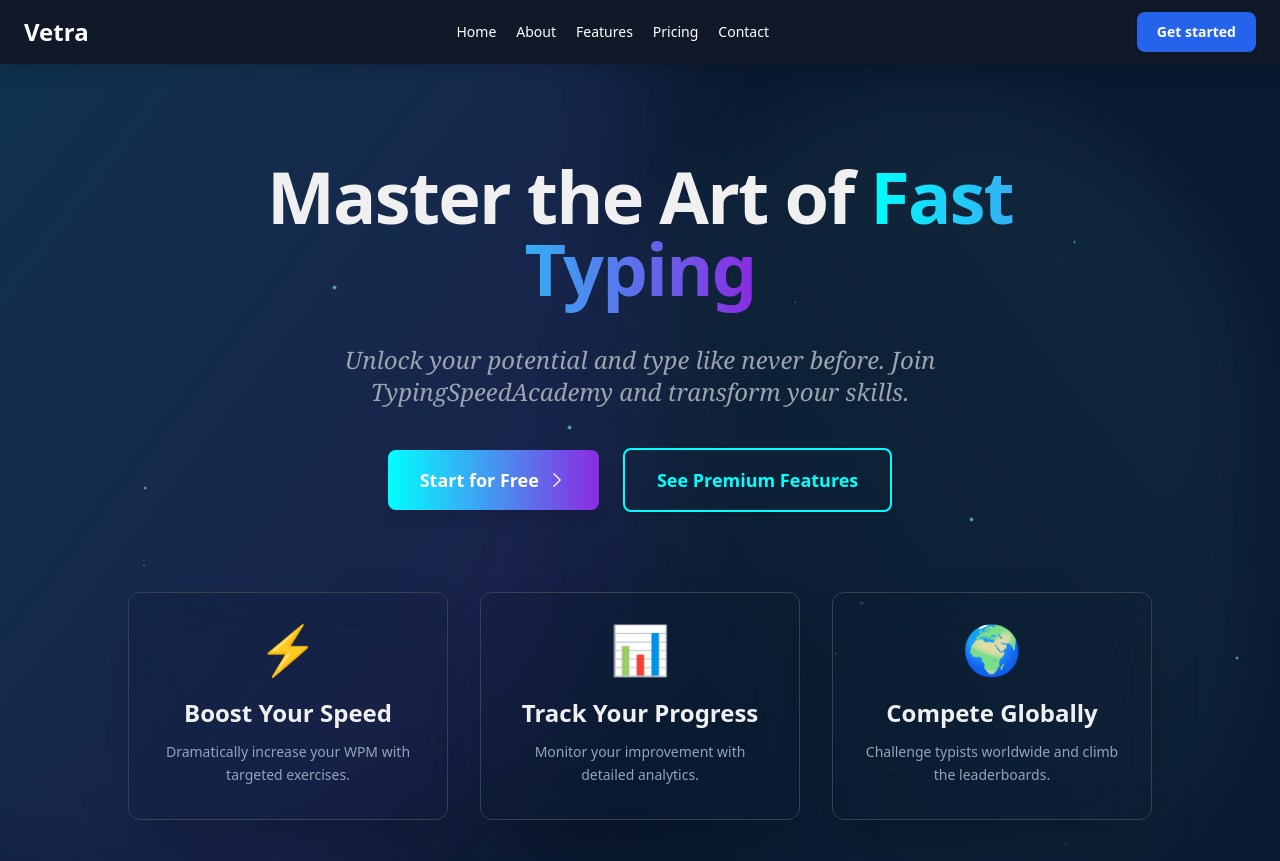
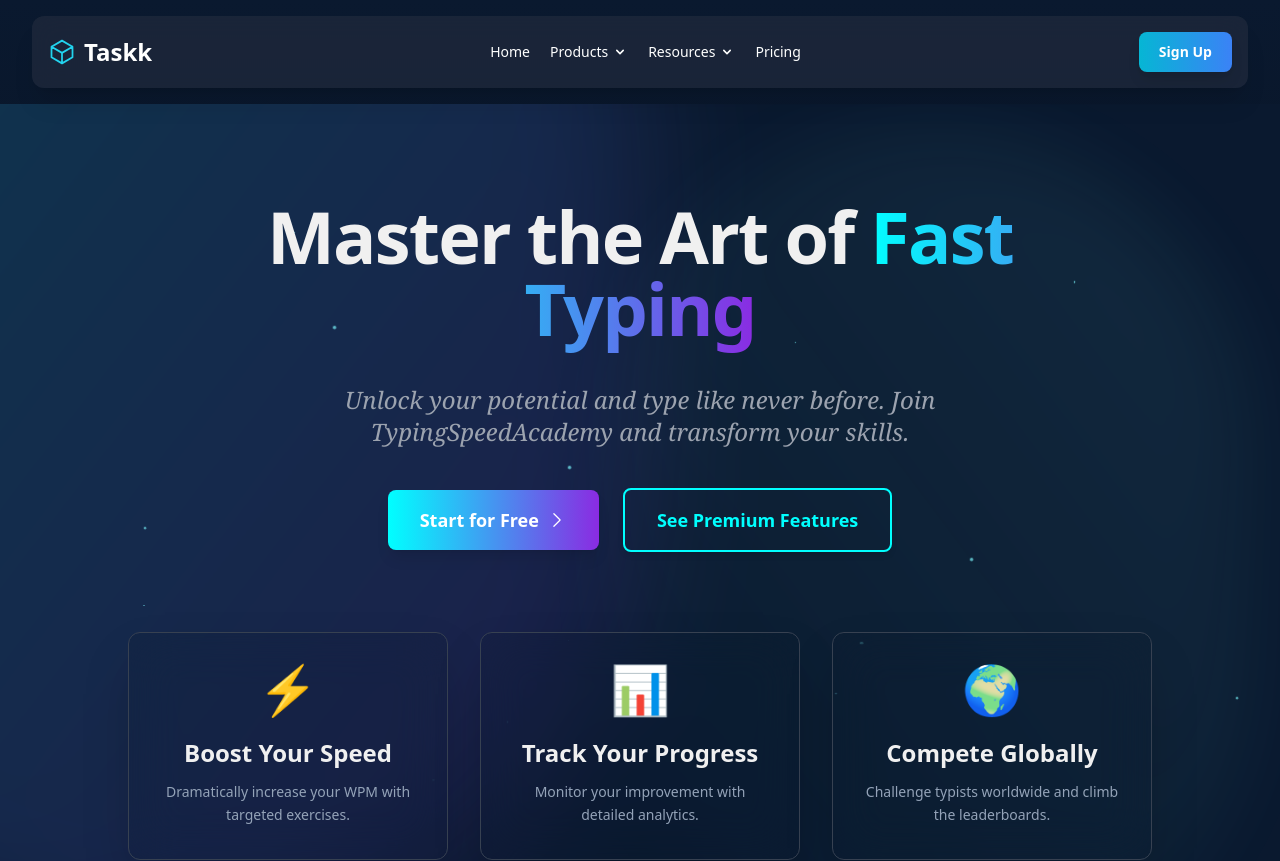
Before and after one commit to typingspeedacademy/typingspeedacadem, a Next.js app: page / in a window 1280 px wide. Shown: the top 861 px of the page. Built offline with nearby package versions, Linux system fonts and the light colour scheme.

Commit message:
Add files via upload

```diff
--- a/src/components/Header.tsx
+++ b/src/components/Header.tsx
@@ -2,7 +2,7 @@
 
 import Link from 'next/link';
 import { useEffect, useState } from 'react';
-import { createClient } from '@/utils/supabase/client'; // Assuming this is your Supabase client
+import { createClient } from '@/utils/supabase/client';
 import { useRouter } from 'next/navigation';
 import type { User } from '@supabase/supabase-js';
 
@@ -36,44 +36,63 @@ const Header = () => {
   const handleLogout = async () => {
     await supabase.auth.signOut();
     setUser(null);
-    router.push('/login'); // Redirect to login after logout
+    router.push('/login');
   };
 
   return (
-    <header className="bg-gray-900 text-white shadow-lg sticky top-0 z-50"> {/* Updated background to a darker gray, similar to image */}
-      <nav className="container mx-auto px-6 py-3 flex justify-between items-center"> {/* Adjusted padding */}
-        <Link href="/" className="text-2xl font-bold hover:text-blue-400 transition-colors duration-300"> {/* Vetra logo */}
-          Vetra
+    <header className="py-4 sticky top-0 z-50 px-4 md:px-8"> {/* Added padding for spacing from screen edges */}
+      <nav
+        className="container mx-auto flex justify-between items-center bg-slate-800/80 backdrop-blur-md text-white shadow-xl rounded-xl p-3 md:p-4"
+      > {/* Modern, rounded, semi-transparent background */}
+        <Link href="/" className="text-2xl font-bold hover:text-cyan-400 transition-colors duration-300 flex items-center">
+          {/* You can replace this with an SVG logo if you have one */}
+          <svg xmlns="http://www.w3.org/2000/svg" fill="none" viewBox="0 0 24 24" strokeWidth={1.5} stroke="currentColor" className="w-7 h-7 mr-2 text-cyan-400">
+            <path strokeLinecap="round" strokeLinejoin="round" d="M21 7.5l-9-5.25L3 7.5m18 0l-9 5.25m9-5.25v9l-9 5.25M3 7.5l9 5.25M3 7.5v9l9 5.25m0-9v9" />
+          </svg>
+          Taskk {/* Updated Name as per the second image example */}
         </Link>
-        <div className="hidden md:flex items-center space-x-5 text-sm"> {/* Navigation Links - hidden on small screens by default */}
-          <Link href="/" className="hover:text-blue-400 transition-colors duration-300">
+        <div className="hidden md:flex items-center space-x-5 text-sm font-medium">
+          <Link href="/" className="hover:text-cyan-400 transition-colors duration-300">
             Home
           </Link>
-          <Link href="/about-us" className="hover:text-blue-400 transition-colors duration-300"> {/* Assuming you have an about-us page */}
-            About
-          </Link>
-          <Link href="#features" className="hover:text-blue-400 transition-colors duration-300"> {/* Placeholder for Features */}
-            Features
-          </Link>
-          <Link href="#pricing" className="hover:text-blue-400 transition-colors duration-300"> {/* Placeholder for Pricing */}
+          {/* Example of a dropdown menu item - you'll need a dropdown component for this */}
+          <div className="relative group">
+            <button className="hover:text-cyan-400 transition-colors duration-300 flex items-center">
+              Products
+              <svg className="w-4 h-4 ml-1 fill-current" xmlns="http://www.w3.org/2000/svg" viewBox="0 0 20 20"><path d="M5.293 7.293a1 1 0 011.414 0L10 10.586l3.293-3.293a1 1 0 111.414 1.414l-4 4a1 1 0 01-1.414 0l-4-4a1 1 0 010-1.414z" /></svg>
+            </button>
+            {/* Dropdown content - hidden by default */}
+            <div className="absolute left-0 mt-2 w-48 bg-slate-700/90 backdrop-blur-md rounded-md shadow-lg py-1 hidden group-hover:block z-20">
+              <Link href="/products/feature-a" className="block px-4 py-2 text-sm text-gray-200 hover:bg-cyan-500 hover:text-white transition-colors duration-200">Feature A</Link>
+              <Link href="/products/feature-b" className="block px-4 py-2 text-sm text-gray-200 hover:bg-cyan-500 hover:text-white transition-colors duration-200">Feature B</Link>
+            </div>
+          </div>
+          <div className="relative group">
+            <button className="hover:text-cyan-400 transition-colors duration-300 flex items-center">
+              Resources
+              <svg className="w-4 h-4 ml-1 fill-current" xmlns="http://www.w3.org/2000/svg" viewBox="0 0 20 20"><path d="M5.293 7.293a1 1 0 011.414 0L10 10.586l3.293-3.293a1 1 0 111.414 1.414l-4 4a1 1 0 01-1.414 0l-4-4a1 1 0 010-1.414z" /></svg>
+            </button>
+            <div className="absolute left-0 mt-2 w-48 bg-slate-700/90 backdrop-blur-md rounded-md shadow-lg py-1 hidden group-hover:block z-20">
+              <Link href="/resources/blog" className="block px-4 py-2 text-sm text-gray-200 hover:bg-cyan-500 hover:text-white transition-colors duration-200">Blog</Link>
+              <Link href="/resources/docs" className="block px-4 py-2 text-sm text-gray-200 hover:bg-cyan-500 hover:text-white transition-colors duration-200">Documentation</Link>
+            </div>
+          </div>
+          <Link href="/pricing" className="hover:text-cyan-400 transition-colors duration-300">
             Pricing
           </Link>
-          <Link href="#contact" className="hover:text-blue-400 transition-colors duration-300"> {/* Placeholder for Contact */}
-            Contact
-          </Link>
         </div>
-        <div className="flex items-center space-x-4">
+        <div className="flex items-center space-x-3">
           {user ? (
             <div className="flex items-center space-x-3">
               <Link
                 href="/dashboard"
-                className="text-gray-300 hover:text-white bg-gray-700/50 hover:bg-blue-500/80 px-4 py-2 rounded-md text-xs font-medium transition-colors duration-300 border border-gray-600 hover:border-blue-500"
+                className="text-gray-200 hover:text-white bg-cyan-600/50 hover:bg-cyan-500/80 px-4 py-2 rounded-lg text-xs font-medium transition-colors duration-300 border border-cyan-700 hover:border-cyan-500"
               >
-                Profile
+                Dashboard
               </Link>
               <button
                 onClick={handleLogout}
-                className="bg-blue-500 text-white px-4 py-2 rounded-md hover:bg-blue-600 transition-colors duration-300 font-semibold text-xs shadow-md hover:shadow-lg transform hover:scale-105"
+                className="bg-pink-500 text-white px-4 py-2 rounded-lg hover:bg-pink-600 transition-colors duration-300 font-semibold text-xs shadow-md hover:shadow-lg transform hover:scale-105"
               >
                 Logout
               </button>
@@ -81,14 +100,27 @@ const Header = () => {
           ) : (
             <Link
               href="/signup"
-              className="bg-blue-600 text-white px-5 py-2.5 rounded-lg hover:bg-blue-700 transition-colors duration-300 font-semibold text-sm shadow-md hover:shadow-lg transform hover:scale-105"
+              className="bg-gradient-to-r from-cyan-500 to-blue-500 text-white px-5 py-2.5 rounded-lg hover:from-cyan-600 hover:to-blue-600 transition-all duration-300 font-semibold text-sm shadow-lg hover:shadow-xl transform hover:scale-105"
             >
-              Get started
+              Sign Up
             </Link>
           )}
-          {/* Mobile menu button - can be added here if needed */}
+          {/* Mobile menu button (hamburger icon) - you would need to implement the toggle logic */}
+          <div className="md:hidden">
+            <button className="text-white focus:outline-none">
+              <svg className="w-6 h-6" fill="none" stroke="currentColor" viewBox="0 0 24 24" xmlns="http://www.w3.org/2000/svg"><path strokeLinecap="round" strokeLinejoin="round" strokeWidth="2" d="M4 6h16M4 12h16m-7 6h7"></path></svg>
+            </button>
+          </div>
         </div>
       </nav>
+      {/* Mobile menu - hidden by default, shown when mobile button is clicked */}
+      {/* You would need state to manage the visibility of this mobile menu */}
+      {/* <div className="md:hidden bg-slate-800/95 backdrop-blur-md rounded-b-lg mx-4 p-4 space-y-2">
+        <Link href="/" className="block hover:text-cyan-400 transition-colors duration-300">Home</Link>
+        <Link href="/products" className="block hover:text-cyan-400 transition-colors duration-300">Products</Link>
+        <Link href="/resources" className="block hover:text-cyan-400 transition-colors duration-300">Resources</Link>
+        <Link href="/pricing" className="block hover:text-cyan-400 transition-colors duration-300">Pricing</Link>
+      </div> */}
     </header>
   );
 };
```
